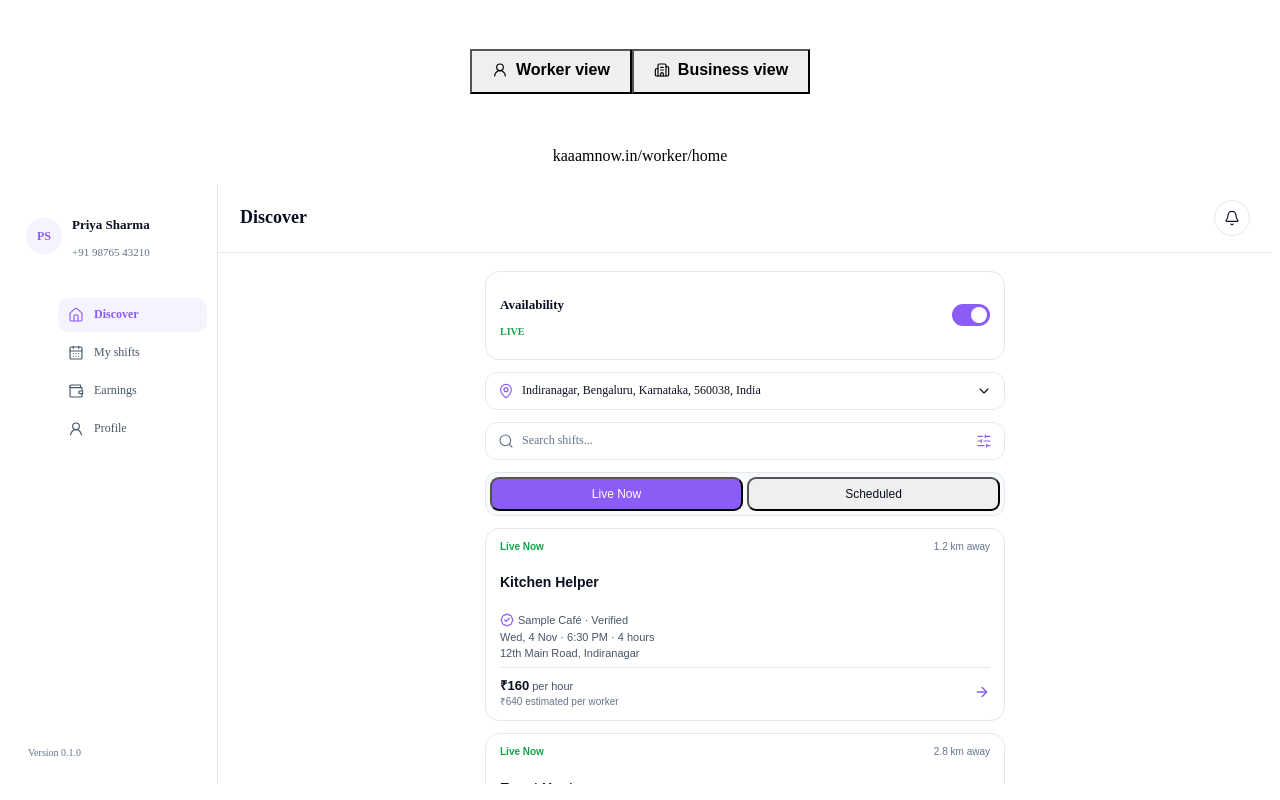
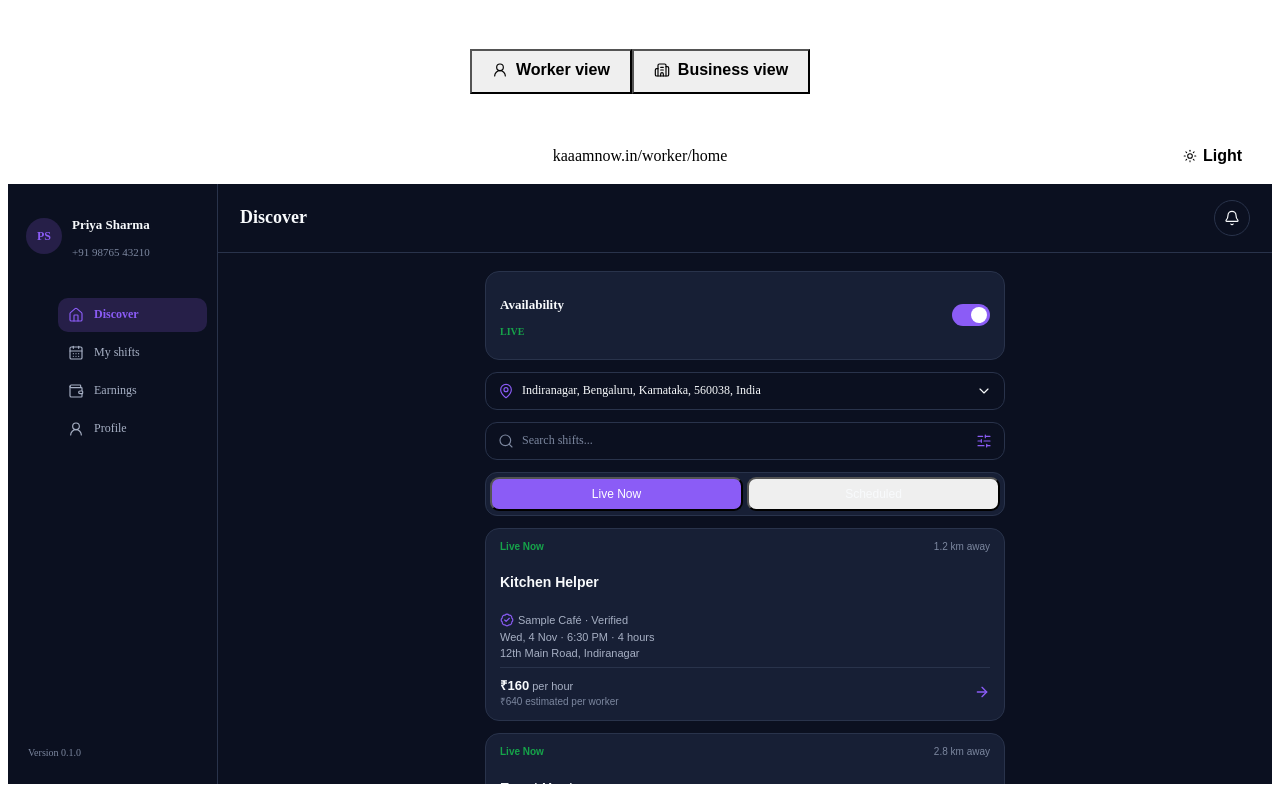
Before and after one commit to kaaamnowsahil/KaaamNow, a React (Vite) app: page / in a window 1280 px wide. Shown: the part 4460-5260 px from the top of the page. Built offline with nearby package versions, Linux system fonts and the light colour scheme; no server answers; the HTML template or start-up script is replaced by a standard one.

Commit message:
Preview: dark theme matching the web app, with light/dark switch; security headers
Co-authored-by: Cursor <cursoragent@cursor.com>

```diff
--- a/src/components/sections/preview/AppPreview.module.css
+++ b/src/components/sections/preview/AppPreview.module.css
@@ -1,6 +1,7 @@
-/* Mirrors the KaaamNow web app's light theme so the preview looks like the real product. */
+/* Mirrors the KaaamNow web app's light and dark themes so the preview looks like the real product. */
 .app {
   --app-bg: #ffffff;
+  --app-card: #ffffff;
   --app-surface: #f8fafc;
   --app-border: #e2e8f0;
   --app-text: #0b1020;
@@ -16,6 +17,20 @@
   color: var(--app-text);
   font-size: 13px;
   text-align: left;
+  transition:
+    background-color 0.3s ease,
+    color 0.3s ease;
+}
+
+:global([data-app-theme='dark']) .app {
+  --app-bg: #0b1020;
+  --app-card: #171f35;
+  --app-surface: #171f35;
+  --app-border: #29334b;
+  --app-text: #f8fafc;
+  --app-muted: #a7b0c4;
+  --app-subtle: #7c879f;
+  --app-primary-soft: #261f48;
 }
 
 /* Sidebar */
@@ -149,7 +164,7 @@
   padding: 12px 14px;
   border: 1px solid var(--app-border);
   border-radius: 14px;
-  background: var(--app-bg);
+  background: var(--app-card);
 }
 
 .availability {
@@ -309,7 +324,7 @@
   padding: 12px 14px;
   border: 1px solid var(--app-border);
   border-radius: 14px;
-  background: var(--app-bg);
+  background: var(--app-card);
   color: var(--app-muted);
   font-size: 11px;
   text-align: left;
--- a/src/components/sections/preview/ProductPreview.module.css
+++ b/src/components/sections/preview/ProductPreview.module.css
@@ -59,7 +59,27 @@
 }
 
 .chromeSpacer {
+  display: flex;
   flex: 1;
+  justify-content: flex-end;
+}
+
+.themeToggle {
+  display: inline-flex;
+  align-items: center;
+  gap: 6px;
+  padding: 5px 12px;
+  border: 1px solid var(--color-border);
+  border-radius: var(--radius-pill);
+  background: var(--color-bg-secondary);
+  color: var(--color-text-muted);
+  font-size: var(--text-xs);
+  font-weight: 600;
+  transition: color var(--duration-fast) var(--ease-out);
+}
+
+.themeToggle:hover {
+  color: var(--color-text);
 }
 
 /* View toggle */
--- a/src/components/sections/preview/ProductPreview.tsx
+++ b/src/components/sections/preview/ProductPreview.tsx
@@ -1,5 +1,5 @@
 import { AnimatePresence, motion } from 'framer-motion'
-import { Building2, UserRound, type LucideIcon } from 'lucide-react'
+import { Building2, Moon, Sun, UserRound, type LucideIcon } from 'lucide-react'
 import { useRef, useState, type KeyboardEvent } from 'react'
 import { easeOut } from '../../../lib/motion'
 import { Reveal } from '../../ui/Reveal'
@@ -9,6 +9,7 @@ import { WorkerPreview } from './WorkerPreview'
 import styles from './ProductPreview.module.css'
 
 type View = 'worker' | 'business'
+type Theme = 'dark' | 'light'
 
 const VIEWS: { id: View; label: string; icon: LucideIcon; address: string }[] = [
   { id: 'worker', label: 'Worker view', icon: UserRound, address: 'kaaamnow.in/worker/home' },
@@ -17,6 +18,8 @@ const VIEWS: { id: View; label: string; icon: LucideIcon; address: string }[] =
 
 export function ProductPreview() {
   const [view, setView] = useState<View>('worker')
+  const [theme, setTheme] = useState<Theme>('dark')
+  const nextTheme: Theme = theme === 'dark' ? 'light' : 'dark'
   const tabRefs = useRef<Record<View, HTMLButtonElement | null>>({ worker: null, business: null })
   const current = VIEWS.find((v) => v.id === view) ?? VIEWS[0]
 
@@ -92,15 +95,33 @@ export function ProductPreview() {
             role="tabpanel"
             aria-labelledby={`preview-tab-${view}`}
             className={styles.window}
+            data-app-theme={theme}
           >
-            <div className={styles.chrome} aria-hidden="true">
-              <span className={styles.dots}>
+            <div className={styles.chrome}>
+              <span className={styles.dots} aria-hidden="true">
                 <span />
                 <span />
                 <span />
               </span>
-              <span className={styles.address}>{current.address}</span>
-              <span className={styles.chromeSpacer} />
+              <span className={styles.address} aria-hidden="true">
+                {current.address}
+              </span>
+              <span className={styles.chromeSpacer}>
+                <button
+                  type="button"
+                  className={styles.themeToggle}
+                  onClick={() => setTheme(nextTheme)}
+                  aria-label={`Show ${nextTheme} theme`}
+                  title={`Show ${nextTheme} theme`}
+                >
+                  {theme === 'dark' ? (
+                    <Sun size={14} strokeWidth={1.75} aria-hidden="true" />
+                  ) : (
+                    <Moon size={14} strokeWidth={1.75} aria-hidden="true" />
+                  )}
+                  {theme === 'dark' ? 'Light' : 'Dark'}
+                </button>
+              </span>
             </div>
 
             <AnimatePresence mode="wait" initial={false}>
```
Also changed, not shown: vercel.json.
